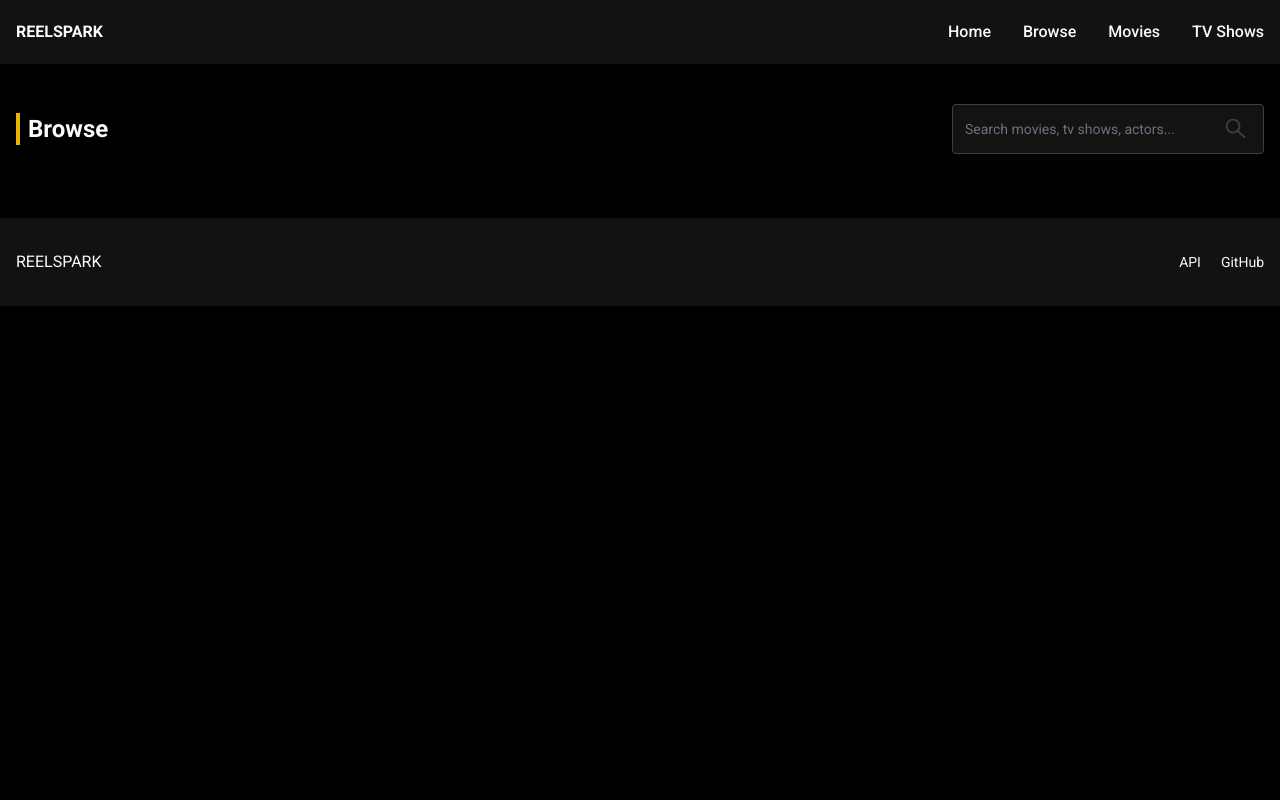
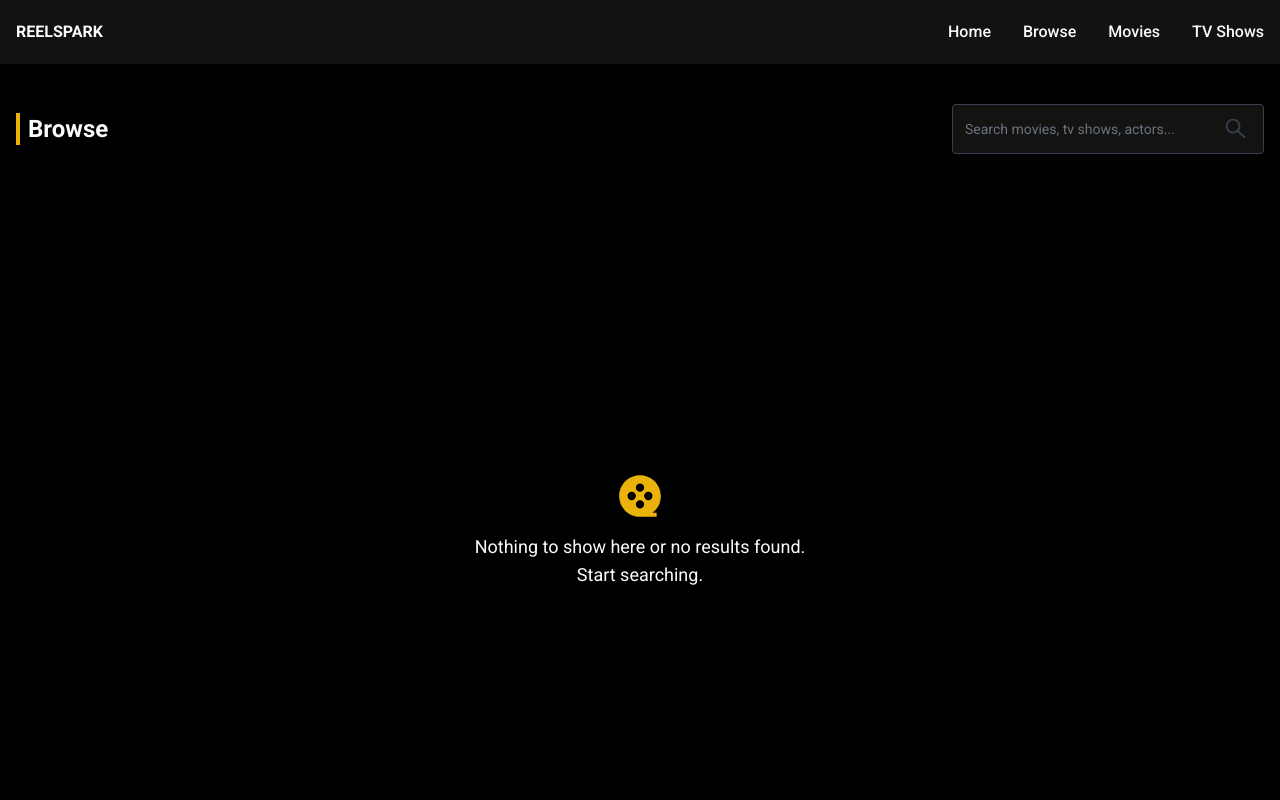
Before and after one commit to jmartindg/ReelSpark, a React (Vite) app: page /browse in a window 1280 px wide. Shown: the top 800 px of the page. Built offline with nearby package versions, Linux system fonts and the light colour scheme.

Commit message:
show no results when data is equal to 0

```diff
--- a/src/pages/Browse.tsx
+++ b/src/pages/Browse.tsx
@@ -2,9 +2,7 @@ import React, { useEffect, useState } from "react";
 import axios from "axios";
 import { useQuery } from "@tanstack/react-query";
 import Title from "../components/Title";
-import Loader from "../components/placeholders/Loader";
 import StartSearching from "../components/placeholders/StartSearching";
-// import ErrorMessage from "../components/placeholders/ErrorMessage";
 import SearchBar from "../components/SearchBar";
 import BrowseCard from "../components/cards/BrowseCard";
 
@@ -37,7 +35,7 @@ const multiSearch = async (searchValue: string) => {
 
 const Browse = () => {
   const [searchValue, setSearchValue] = useState<string>("");
-  const { data, status } = useQuery(["search", searchValue], () => multiSearch(searchValue), {
+  const { data, status, fetchStatus } = useQuery(["search", searchValue], () => multiSearch(searchValue), {
     refetchOnWindowFocus: false,
     enabled: searchValue.length > 3 || searchValue.length === 3,
   });
@@ -61,13 +59,18 @@ const Browse = () => {
   }, []);
 
   return (
-    <section className="container px-4 py-10">
+    <section className="container min-h-screen px-4 py-10">
       <header className="mb-6 flex flex-col justify-between md:flex-row md:items-center">
         <Title title="Browse" />
         <SearchBar submit={submit} searchValue={searchValue} handleChange={handleChange} />
       </header>
 
-      {status === "success" && (
+      {searchValue.length < 3 && fetchStatus === "idle" && <StartSearching />}
+
+      {status === "success" &&
+        (data.length === 0 ? (
+          <StartSearching />
+        ) : (
           <section className="grid grid-cols-2 gap-5 md:grid-cols-4 lg:grid-cols-5">
             {data.map((result: BrowseCardProps) => (
               <BrowseCard
@@ -82,7 +85,7 @@ const Browse = () => {
               />
             ))}
           </section>
-      )}
+        ))}
     </section>
   );
 };
```
Lines whose indentation alone changed are shown as unchanged.
